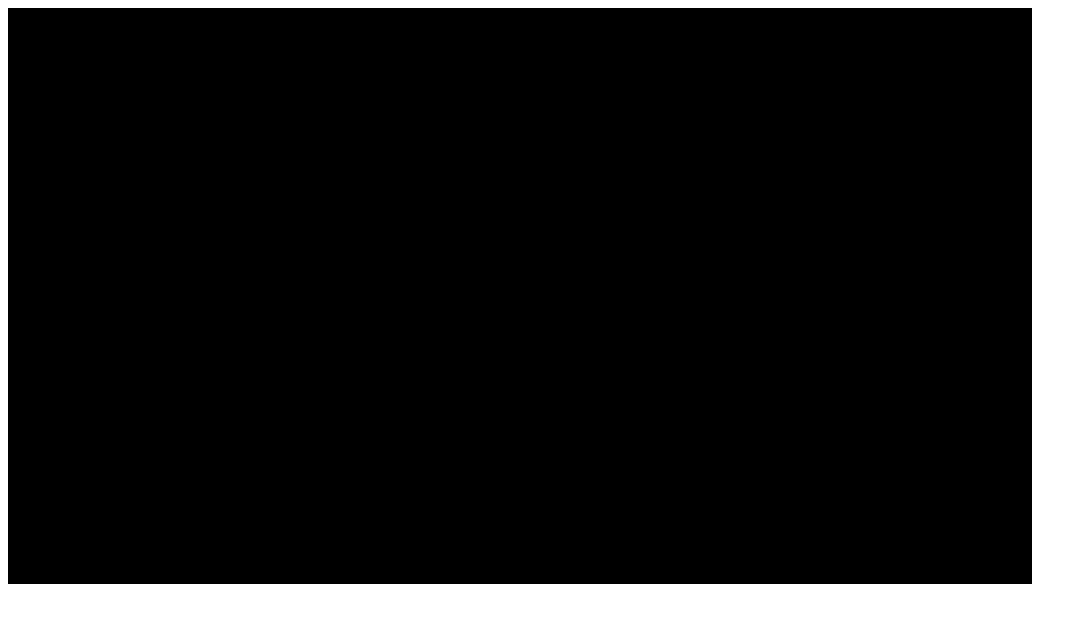
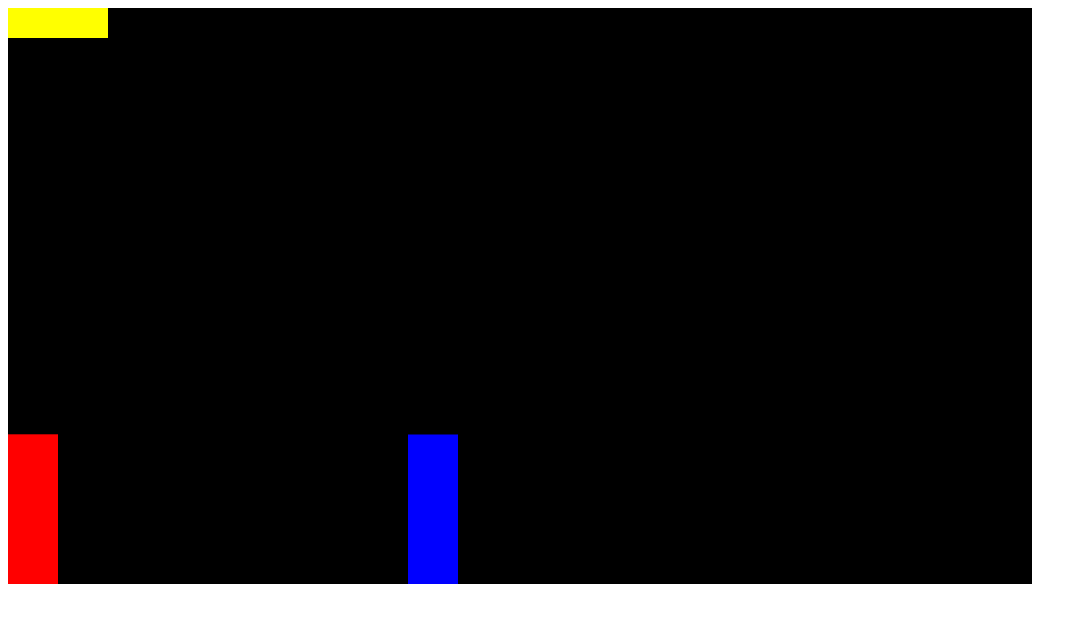
Before and after one commit to CodeByMarkh/2D-fighting-game, a plain HTML site: page index.html in a window 1280 px wide. Shown: the whole page, without its empty margins (0-1087 px from the left). Drawn offline with Linux system fonts and the light colour scheme.

Commit message:
finished attacks adding health bar interface

```diff
--- a/index.html
+++ b/index.html
@@ -3,10 +3,21 @@
 <head>
     <meta charset="UTF-8">
     <meta name="viewport" content="width=device-width, initial-scale=1.0">
-    <title>Document</title>
+    <title>1v1</title>
+    <link rel="stylesheet" href="style.css">
 </head>
 <body>
-    <canvas></canvas>
+    <div class="redcontainer">
+        <div class="redcontainer2">
+            <!--player health-->
+            <div class="playerhp"></div>
+            <!--timer-->
+            <div class="timer"></div>
+            <!--enemy health-->
+            <div class="enemyhp"></div>
+        </div>
+        <canvas></canvas>
+    </div>
 
 <script src="index.js"></script>
 </body>
--- a/index.js
+++ b/index.js
@@ -1,197 +1,187 @@
-const canvas = document.querySelector('canvas')
-const c = canvas.getContext('2d')
+const canvas = document.querySelector('canvas');
+const c = canvas.getContext('2d');
 
-canvas.width = 1024
-canvas.height = 576
+canvas.width = 1024;
+canvas.height = 576;
 
-c.fillRect(0, 0, canvas.width, canvas.height)
+const gravity = 0.7;
 
-const gravity = 0.7
-
+// Sprite Class
 class Sprite {
-    constructor({position, velocity, color = 'red' }) {
-        this.position = position
-        this.velocity = velocity
-        this.width = 50
-        this.height = 150
-        this.lastkey
+    constructor({ position, velocity, color = 'red', offset }) {
+        this.position = position;
+        this.velocity = velocity;
+        this.width = 50;
+        this.height = 150;
+        this.lastKey = null;
         this.attackBox = {
-            position: this.position,
+            position: { x: this.position.x, y: this.position.y },
+            offset,
             width: 100,
-            height: 50
-        }
-        this.color = color
-        this.isAttacking
+            height: 50,
+        };
+        this.color = color;
+        this.isAttacking = false;
     }
 
-    draw(){
+    draw() {
+        // Draw character
+        c.fillStyle = this.color;
+        c.fillRect(this.position.x, this.position.y, this.width, this.height);
+
+        // Draw attack box if attacking
         if (this.isAttacking) {
-        c.fillStyle = this.color
-        c.fillRect(this.position.x, this.position.y, this.width, this.height)
-        ///attack box
-        c.fillStyle = 'green'
-        c.fillRect(this.attackBox.position.x, this.attackBox.position.y, this.attackBox.width, this.attackBox.height)}
+            c.fillStyle = 'green';
+            c.fillRect(
+                this.attackBox.position.x + this.attackBox.offset.x,
+                this.attackBox.position.y + this.attackBox.offset.y,
+                this.attackBox.width,
+                this.attackBox.height
+            );
+        }
     }
 
-    update(){
-        this.draw()
-        this.position.x += this.velocity.x
-        this.position.y += this.velocity.y
+    update() {
+        this.draw();
+        this.attackBox.position.x = this.position.x + this.attackBox.offset.x
+        this.attackBox.position.y = this.position.y
+
+        // Update attack box position
+        this.attackBox.position.x = this.position.x;
+        this.attackBox.position.y = this.position.y;
+
+        // Apply velocity and gravity
+        this.position.x += this.velocity.x;
+        this.position.y += this.velocity.y;
 
         if (this.position.y + this.height + this.velocity.y >= canvas.height) {
-            this.velocity.y = 0
-        }else this.velocity.y += gravity
+            this.velocity.y = 0; // Prevent going below the canvas
+        } else {
+            this.velocity.y += gravity;
+        }
     }
 
     attack() {
-        this.isAttacking = true
-        setTimeout(() => {
-            this.isAttacking = false
-        }, 100);
+        this.isAttacking = true;
+        setTimeout(() => (this.isAttacking = false), 100);
     }
 }
 
+// Create Sprites
 const player = new Sprite({
-    position: {
-    x : 0,
-    y : 0
-}, velocity: {
-    x: 0,
-    y: 0
-}
-})
+    position: { x: 0, y: 0 },
+    velocity: { x: 0, y: 0 },
+    offset: {x:0, y:0 },
+});
 
 const enemy = new Sprite({
-    position: {
-    x : 400,
-    y : 100
-}, velocity: {
-    x: 0,
-    y: 10
-},
-color: 'blue'
-})
+    position: { x: 400, y: 100 },
+    velocity: { x: 0, y: 10 },
+    color: 'blue',
+    offset: {x:-50, y:0 },
+});
 
-console.log(player)
+// Keys state
+const keys = {
+    a: { pressed: false },
+    d: { pressed: false },
+    ArrowLeft: { pressed: false },
+    ArrowRight: { pressed: false },
+};
 
-const keys = {
-    a: {
-        pressed:false
-    },
-    d: {
-        pressed:false
-    },
-    w: {
-        pressed:false
-    },
-    ArrowLeft: {
-        pressed:false
-    },
-    ArrowRight: {
-        pressed:false
-    },
-    ArrowUp:{
-        pressed:false
-    },
+// Collision Detection
+function detectCollision({ attacker, target }) {
+    return (
+        attacker.attackBox.position.x + attacker.attackBox.width >= target.position.x &&
+        attacker.attackBox.position.x <= target.position.x + target.width &&
+        attacker.attackBox.position.y + attacker.attackBox.height >= target.position.y &&
+        attacker.attackBox.position.y <= target.position.y + target.height &&
+        attacker.isAttacking
+    );
 }
 
-function animate(){
+// Animation Loop
+function animate() {
     window.requestAnimationFrame(animate);
-    c.fillStyle = "black"
+
+    // Clear canvas
+    c.fillStyle = 'black';
     c.fillRect(0, 0, canvas.width, canvas.height);
+
+    // Update sprites
     player.update();
     enemy.update();
 
-    player.velocity.x = 0
-    //player movement
-    if (keys.a.pressed && player.lastkey === 'a') {
-        player.velocity.x = -5
-    }else if (keys.d.pressed && player.lastkey === 'd') [
-        player.velocity.x = 5
-    ]
+    // Player movement
+    player.velocity.x = 0;
+    if (keys.a.pressed && player.lastKey === 'a') player.velocity.x = -5;
+    if (keys.d.pressed && player.lastKey === 'd') player.velocity.x = 5;
 
-    enemy.velocity.x = 0
-    //enemy movement
-    if (keys.ArrowLeft.pressed && enemy.lastkey === 'ArrowLeft') {
-        enemy.velocity.x = -5
-    }else if (keys.ArrowRight.pressed && enemy.lastkey === 'ArrowRight') [
-        enemy.velocity.x = 5
-    ]
+    // Enemy movement
+    enemy.velocity.x = 0;
+    if (keys.ArrowLeft.pressed && enemy.lastKey === 'ArrowLeft') enemy.velocity.x = -5;
+    if (keys.ArrowRight.pressed && enemy.lastKey === 'ArrowRight') enemy.velocity.x = 5;
 
-    // detect colition
-    if(player.attackBox.position.x + player.attackBox.width >= enemy.position.x &&
-        player.attackBox.position.x <= enemy.position.x + enemy.width &&
-        player.attackBox.position.y + player.attackBox.position.height >= enemy.position.y &&
-        player.attackBox.position.y <= enemy.position.y + enemy.height &&
-        player.isAttacking
-    ){
-        player.isAttacking = false
-        console.log('go');
+    // Collision handling
+    if (detectCollision({ attacker: player, target: enemy })) {
+        player.isAttacking = false;
+        console.log('Player hit enemy!');
+    }
+    if (detectCollision({ attacker: enemy, target: player })) {
+        enemy.isAttacking = false;
+        console.log('Enemy hit player!');
     }
 }
 
 animate();
 
-window.addEventListener('keydown',(event) => {
-    switch(event.key){
+// Event Listeners
+window.addEventListener('keydown', (event) => {
+    switch (event.key) {
         case 'd':
-           keys.d.pressed = true
-           player.lastkey = 'd'
+            keys.d.pressed = true;
+            player.lastKey = 'd';
+            break;
+        case 'a':
+            keys.a.pressed = true;
+            player.lastKey = 'a';
+            break;
+        case 'w':
+            player.velocity.y = -20;
+            break;
+        case ' ':
+            player.attack();
+            break;
+        case 'ArrowRight':
+            keys.ArrowRight.pressed = true;
+            enemy.lastKey = 'ArrowRight';
+            break;
+        case 'ArrowLeft':
+            keys.ArrowLeft.pressed = true;
+            enemy.lastKey = 'ArrowLeft';
+            break;
+        case 'ArrowUp':
+            enemy.velocity.y = -20;
+            break;
+        case 'Enter': // Optional enemy attack key
+            enemy.attack();
+            break;
+    }
+});
 
-        break
+window.addEventListener('keyup', (event) => {
+    switch (event.key) {
+        case 'd':
+            keys.d.pressed = false;
+            break;
         case 'a':
-            keys.a.pressed = true
-            player.lastkey = 'a'
-
-        break
-        case 'w':
-            keys.w.pressed = true
-            player.velocity.y = -20
-        case ' ' :
-           player.attack()
-        break
-    }``
-    //enemykeys
-    switch(event.key){
+            keys.a.pressed = false;
+            break;
         case 'ArrowRight':
-           keys.ArrowRight.pressed = true
-           enemy.lastkey = 'ArrowRight'
-        break
+            keys.ArrowRight.pressed = false;
+            break;
         case 'ArrowLeft':
-            keys.ArrowLeft.pressed = true
-            enemy.lastkey = 'ArrowLeft'
-        break
-        case 'ArrowUp':
-            keys.ArrowUp.pressed = true
-            enemy.velocity.y = -20
-
-        break
+            keys.ArrowLeft.pressed = false;
+            break;
     }
-console.log("event.key")
 });
-window.addEventListener('keyup',(event) => {
-    switch(event.key){
-        case 'd':
-            keys.d.pressed = false
-        break
-        case 'a':
-           keys.a.pressed = false
-        break
-        case 'w':
-           keys.w.pressed = false
-        break
-    }
-    //enemy keys
-    switch(event.key){
-        case 'ArrowLeft':
-            keys.ArrowLeft.pressed = false
-        break
-        case 'ArrowRight':
-           keys.ArrowRight.pressed = false
-        break
-        case 'ArrowUp':
-           keys.ArrowUp.pressed = false
-        break
-    }
-console.log("event.key")
-});
--- /dev/null
+++ b/style.css
@@ -0,0 +1,11 @@
+.playerhp{
+    background-color: yellow;
+    height: 30px;
+    width: 100px;
+}
+.redcontainer{
+    position: relative;
+}
+.redcontainer2{
+    position: absolute;
+}
```
